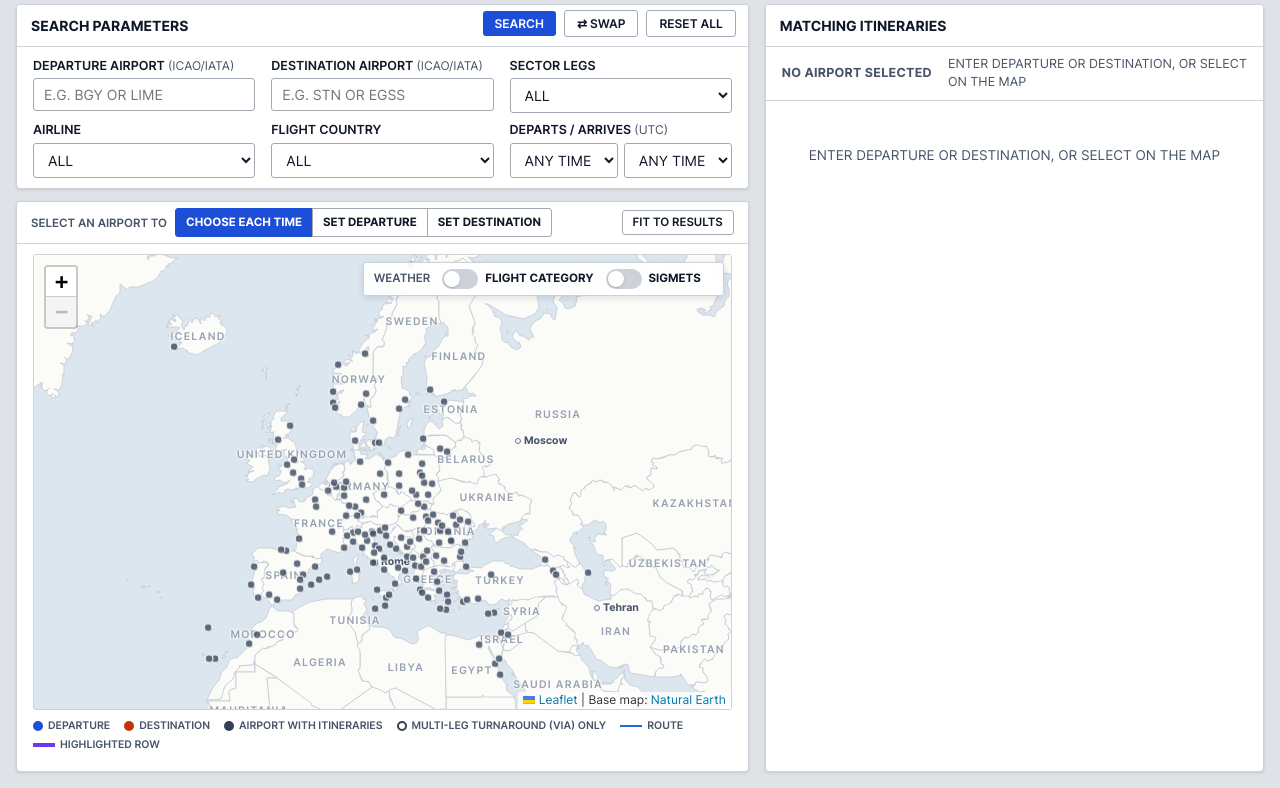
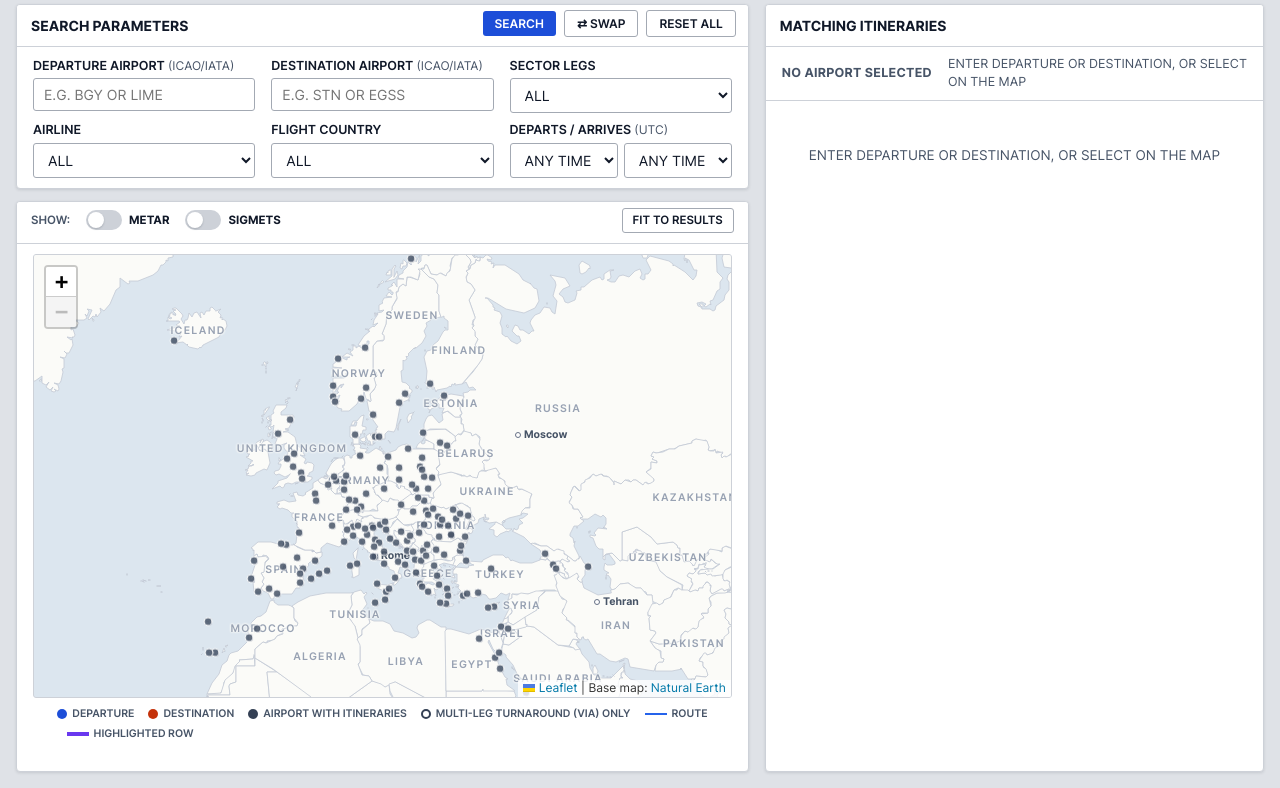
Before and after one commit to MSFS-Dispatch-Tool/msfs-dispatch-tool, a Flask app: page /app in a window 1280 px wide. Shown: the part 151-939 px from the top of the page. Run offline with Flask 3, Linux system fonts and the light colour scheme; data that the repository does not hold is empty; parts of the project's set-up code (start-up, migrations or seed data) failed here and were passed over; some libraries are stand-ins or nearby versions.

Commit message:
Search map and aircraft choice: simpler map controls, aircraft picked at planning (#102)
- Map: the "click an airport to" control is gone. An airport's popup
  offers SET AS DESTINATION and, in grey below, SET AS NEW DEPARTURE when a
  departure is set; SET AS DEPARTURE or SET AS DESTINATION otherwise.
- The weather switches take its place: SHOW: METAR, SIGMETS. The weather
  data status sits at the foot of the map.
- The legend is centred under the map and its weather keys keep their
  places: shown or hidden with their layer, nothing moves.
- No matching routes: the map points to the matching itineraries panel.
- Flight preview: RECOMMENDED AIRCRAFT and EXPECTED LOAD FACTOR only; the
  aircraft choice moves to the PLAN tab (AIRCRAFT, the airline's fleet or
  the pilot's own aircraft, the assigned type marked RECOMMENDED). Choosing
  another type applies to every leg not yet flown, with passengers and bags
  for its seats at the same load factor; the airframe list follows it.
- PLAN tab: the note for pilots planning on simbrief.com is gone.


Claude-Session: https://claude.ai/code/session_01FugnngntnNppY7uZKJBvi1

Co-authored-by: Claude <noreply@anthropic.com>

```diff
--- a/static/css/app.css
+++ b/static/css/app.css
@@ -330,14 +330,15 @@
 
   .selection-map-wrap { position: relative; }
   .selection-map { height: 400px; border: 1px solid var(--shadow-md); border-radius: var(--radius-sm); background: #E5E7EB; }
-  .selection-map.pick-direct .leaflet-interactive { cursor: crosshair; }
   .map-overlay {
     position: absolute; top: 10px; left: 50%; transform: translateX(-50%); z-index: 800; pointer-events: none;
     background: rgba(255,255,255,0.96); border: 1px solid var(--shadow-dk); border-radius: 20px;
     padding: 5px 14px; font-size: 12px; font-weight: 700; box-shadow: 0 2px 6px rgba(16,24,40,0.12); white-space: nowrap;
   }
   .map-overlay[hidden] { display: none; }
-  .map-legend { display: flex; flex-wrap: wrap; gap: 6px 16px; margin-top: 10px; font-size: 11px; font-weight: 600; color: var(--text-muted); }
+  .map-legend { display: flex; flex-wrap: wrap; justify-content: center; gap: 6px 16px; margin-top: 10px; font-size: 11px; font-weight: 600; color: var(--text-muted); }
+  /* Weather keys are always laid out and only shown with their layer, so nothing moves */
+  .map-legend .wx-key.off { visibility: hidden; }
   .map-legend .sw { display: inline-block; vertical-align: middle; margin-right: 5px; }
   .sw-dot { width: 10px; height: 10px; border-radius: 50%; }
   .sw-ring { width: 10px; height: 10px; border-radius: 50%; border: 2.5px solid #344054; background: #fff; }
@@ -356,10 +357,13 @@
   .map-popup .mp-actions { display: flex; flex-direction: column; gap: 6px; }
   .map-popup .mp-actions button { width: 100%; justify-content: center; }
 
-  .wx-toolbar { display: flex; flex-wrap: wrap; align-items: center; gap: 6px 16px; margin: 0 0 10px; font-size: 11.5px; font-weight: 700; }
+  .wx-toolbar { display: flex; flex-wrap: wrap; align-items: center; gap: 6px 16px; font-size: 11.5px; font-weight: 700; }
   .wx-toolbar .wx-title { color: var(--text-muted); font-weight: 600; }
   .wx-toolbar .switch-row { gap: 7px; cursor: pointer; }
-  .wx-status { font-weight: 500; color: var(--text-muted); font-size: 11.5px; }
+  /* Weather data status, at the foot of the map */
+  .wx-status { position: absolute; left: 8px; bottom: 8px; z-index: 800; pointer-events: none; font-weight: 600; font-size: 10.5px; color: var(--text-muted);
+    background: rgba(255,255,255,0.92); border: 1px solid var(--shadow-md); border-radius: var(--radius-sm); padding: 2px 8px; }
+  .wx-status:empty { display: none; }
   .sw-area { width: 16px; height: 10px; border: 1.5px dashed; border-radius: 2px; }
   .wx-badge { display: inline-block; font-size: 10px; font-weight: 800; letter-spacing: 0.03em; color: #fff; padding: 1px 5px; border-radius: 3px; vertical-align: 1px; }
   .wx-raw { font-family: ui-monospace, SFMono-Regular, Menlo, Consolas, monospace; font-size: 10.5px; }
@@ -594,6 +598,7 @@
   .plan-fields { padding: 12px; display: flex; flex-direction: column; gap: 10px; }
   .plan-fixed { font-size: 13px; font-weight: 600; letter-spacing: 0; color: var(--text); }
   .plan-note { margin: 0; font-size: 12px; line-height: 1.45; color: var(--text-muted); }
+  .plan-note:empty { display: none; }
   .plan-current { margin: 0; padding-top: 10px; border-top: 1px dashed var(--shadow-md); font-size: 12.5px; color: var(--text); }
   .plan-current .af-flow-when { display: inline; margin-left: 6px; }
   .plan-done { padding: 8px 12px 10px; }
@@ -709,10 +714,6 @@
     .result-count strong { font-size: 20px; }
       #mapPanel .map-title { visibility: hidden; }
     #mapPanel .map-toolbar { position: absolute; top: 6px; left: 14px; right: 14px; margin: 0; }
-    #mapPanel .wx-toolbar {
-      top: 60px; right: 24px; z-index: 800; max-width: 480px; padding: 6px 10px; gap: 4px 12px;
-      background: rgba(255,255,255,0.94); border: 1px solid var(--shadow-md); border-radius: var(--radius-sm); box-shadow: 0 2px 6px rgba(16,24,40,0.12);
-    }
     .search-side .list-panel { flex: 1 1 auto; min-height: 0; display: flex; flex-direction: column; margin-bottom: 0; height: 100%; box-sizing: border-box; }
     .search-side .list-panel > .panel-body { flex: 1 1 auto; min-height: 0; overflow-y: auto; }
     /* body.page-fit .panel gives every panel a bottom gap; the list must end
@@ -727,7 +728,6 @@
     #searchRequirementNote { display: none; }
     .params-grid { margin-bottom: 0; gap: 8px 16px; }
     .params-grid .field label { margin-bottom: 3px; }
-    #mapPanel .wx-toolbar { position: absolute; margin: 0; }
     .list-panel.has-open .back-to-list { display: inline-flex !important; }
     .list-panel.has-open .sort-by { display: none !important; }
     .list-panel.has-open table.itin-list tr.itin-row:not(.expanded) { display: none; }
@@ -1276,7 +1276,7 @@
 :root[data-theme="dark"] .vd-city-label.cap i { background: #0F1317; border-color: #8C96A0; }
 :root[data-theme="dark"] .vd-city-label span { color: #7C8691; text-shadow: 0 0 2px #070A0D, 0 0 3px #070A0D; }
 :root[data-theme="dark"] .vd-city-label.cap span { color: #A7B0B9; }
-:root[data-theme="dark"] .map-overlay, :root[data-theme="dark"] #mapPanel .wx-toolbar { background: rgba(18,22,27,0.94); border-color: #333C46; }
+:root[data-theme="dark"] .map-overlay, :root[data-theme="dark"] .wx-status { background: rgba(18,22,27,0.94); border-color: #333C46; }
 :root[data-theme="dark"] .leaflet-tooltip { background: #1B2128; border-color: #333C46; color: var(--text); box-shadow: 0 2px 8px rgba(0,0,0,0.5); }
 :root[data-theme="dark"] .leaflet-tooltip-top::before { border-top-color: #1B2128; }
 :root[data-theme="dark"] .leaflet-tooltip-bottom::before { border-bottom-color: #1B2128; }
```
Also changed, not shown: tests/e2e/test_active_flight.py (+1 -1 lines), tests/e2e/test_search.py (+30 -5 lines), static/js/app.js.
